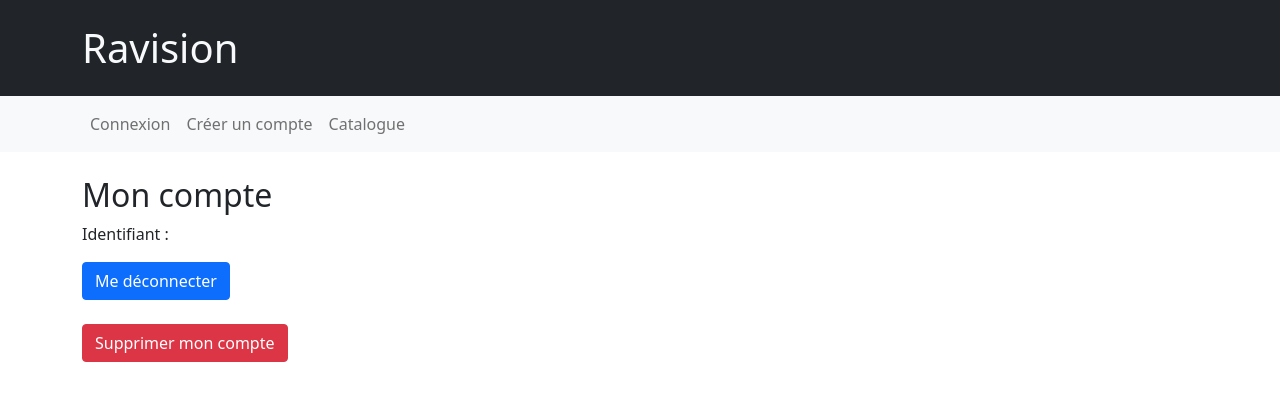
After one commit to guilhem6/ravision, a Django app: page /quizz/account/ in a window 1280 px wide. The commit adds this page. Shown: the top 401 px of the page. Run offline with Django 4.2, Linux system fonts and the light colour scheme; parts of the project's set-up code (start-up, migrations or seed data) failed here and were passed over.

```diff
--- a/quizz/models.py
+++ b/quizz/models.py
@@ -3,6 +3,7 @@ from django.contrib.auth.models import User
 
 # Create your models here.
 class Subject(models.Model):
+    private = models.BooleanField(default=False)
     name = models.CharField(max_length = 255,default="")
     short_name = models.CharField(max_length = 3,default="",unique=True)
     #user = models.ForeignKey(User, on_delete=models.CASCADE, default=None)
@@ -69,7 +70,7 @@ class Quizz(models.Model):
     mode = models.ForeignKey(QuizzMode, on_delete=models.CASCADE, default=1)
     hints = models.BooleanField(default=True)
     current_question = models.ForeignKey(Question, on_delete=models.SET_NULL, null=True, default=None, related_name='current_question')
-    #user = models.ForeignKey(User, on_delete=models.CASCADE, default=None)
+    private = models.BooleanField(default=False)
     def __str__(self):
         return self.name + str(self.id)
     def as_dict(self):
--- /dev/null
+++ b/quizz/templates/quizz/account.html
@@ -0,0 +1,13 @@
+{% extends 'quizz/base.html' %}
+
+
+{% block content %}
+<h2>Mon compte</h2>
+<p>Identifiant : {{ user.username }}</p>
+<form method="POST">
+    {% csrf_token %}
+    <button type="submit" class="btn btn-primary" name="action" value="logout">Me déconnecter</button>
+    <br /><br />
+    <button type="submit" class="btn btn-danger" name="action" value="delete" onclick="return confirmDelete()">Supprimer mon compte</button>
+</form>
+{% endblock %}
--- a/quizz/templates/quizz/base.html
+++ b/quizz/templates/quizz/base.html
@@ -55,14 +55,29 @@
     <nav class="navbar navbar-expand-lg navbar-light bg-light">
         <div class="container">
             <ul class="navbar-nav">
+                {% if user.is_authenticated %}
                 <li class="nav-item">
-                    <a class="nav-link" href="{% url 'subjects' %}">Matières</a>
+                    <a class="nav-link" href="{% url 'subjects' %}">Mes matières</a>
                 </li>
                 <li class="nav-item">
                     <a class="nav-link" href="{% url 'import_excel' %}">Importer</a>
                 </li>
                 <li class="nav-item">
                     <a class="nav-link" href="{% url 'quizzes' %}">Parties en cours</a>
+                </li>
+                <li class="nav-item">
+                    <a class="nav-link" href="{% url 'account' %}">Mon compte</a>
+                </li>
+                {% else %}
+                <li class="nav-item">
+                    <a class="nav-link" href="{% url 'login' %}">Connexion</a>
+                </li>
+                <li class="nav-item">
+                    <a class="nav-link" href="{% url 'register' %}">Créer un compte</a>
+                </li>
+                {% endif %}
+                <li class="nav-item">
+                    <a class="nav-link" href="{% url 'subjects' %}">Catalogue</a>
                 </li>
             </ul>
         </div>
--- a/quizz/templates/quizz/object.html
+++ b/quizz/templates/quizz/object.html
@@ -1,6 +1,7 @@
 {% block content %}
+{% if chart %}
 <div id="chart-container">
-{% if chart %}
+
 
 {% include 'quizz/graph.html' %}
 <form method="get" id="score-form">
--- a/quizz/templates/quizz/subjects.html
+++ b/quizz/templates/quizz/subjects.html
@@ -1,7 +1,7 @@
 {% extends 'quizz/base.html' %}
 {% block content %}
 
-<h2>Matières</h2>
+<h2>Mes matières</h2>
 
 {% include 'quizz/object.html' %}
 
--- a/quizz/urls.py
+++ b/quizz/urls.py
@@ -19,4 +19,8 @@ urlpatterns = [
     path('game_end/', views.game_end, name='game_end'),
     path('quizzes/', views.quizzes, name='quizzes'),
     path('quizz/<int:id>/', views.quizz, name='quizz'),
+    path('register/', views.register, name='register'),
+    path('login/', views.user_login, name='login'),
+    path('logout/', views.user_logout, name='logout'),
+    path('account/', views.user_account, name='account'),
 ]
--- a/quizz/views.py
+++ b/quizz/views.py
@@ -6,6 +6,8 @@ from .tasks import import_task
 import random
 from .utils import *
 from django.utils import timezone
+from django.contrib.auth import login, authenticate, logout
+from django.contrib.auth.forms import UserCreationForm, AuthenticationForm
 
 # Create your views here.
 def index(request):
@@ -305,3 +307,50 @@ def quizz(request,id):
                 message_modification(request,quizz.name)
     context = prepare_render_context(None, request=request, object=quizz, deleteurl='delete_quizz', updateForm=updateForm, parenturl='quizzes', gameurl='game', quizz=True)
     return render(request, 'quizz/quizz.html', context)
+
+def register(request):
+    if request.method == 'POST':
+        form = UserCreationForm(request.POST)
+        if form.is_valid():
+            user = form.save()
+            login(request, user)
+            messages.success(request, f"Bienvenue, {user.username}")
+            return redirect('subjects')  # Redirige vers le tableau de bord après inscription
+    else:
+        form = UserCreationForm()
+    return render(request, 'quizz/register.html', {'form': form})
+
+def user_login(request):
+    if request.method == 'POST':
+        form = AuthenticationForm(request, data=request.POST)
+        if form.is_valid():
+            username = form.cleaned_data.get('username')
+            password = form.cleaned_data.get('password')
+            user = authenticate(username=username, password=password)
+            if user is not None:
+                login(request, user)
+                return redirect('subjects')  # Redirige vers le tableau de bord après connexion
+    else:
+        form = AuthenticationForm()
+    return render(request, 'quizz/login.html', {'form': form})
+
+def user_logout(request):
+    logout(request)
+    return redirect('login')  # Redirige vers la page de connexion après déconnexion
+
+def user_account(request):
+    if request.method == 'POST':
+        action = request.POST.get('action')
+
+        if action == 'logout':
+            logout(request)
+            messages.success(request, "Vous avez été déconnecté.")
+            return redirect('login')  # Redirige vers la page de connexion après déconnexion
+
+        elif action == 'delete':
+            user = request.user
+            user.delete()  # Supprime le compte utilisateur
+            messages.success(request, "Votre compte a été supprimé avec succès.")
+            return redirect('register')  # Redirige vers la page d'inscription après suppression du compte
+
+    return render(request, 'quizz/account.html')
```
Also changed, not shown: quizz/templates/quizz/login.html (added, +11 -0 lines), quizz/templates/quizz/register.html (added, +10 -0 lines), db.sqlite3, quizz/db.sqlite3 (deleted), quizz/migrations/0022_quizz_private_subject_private.py (added).
